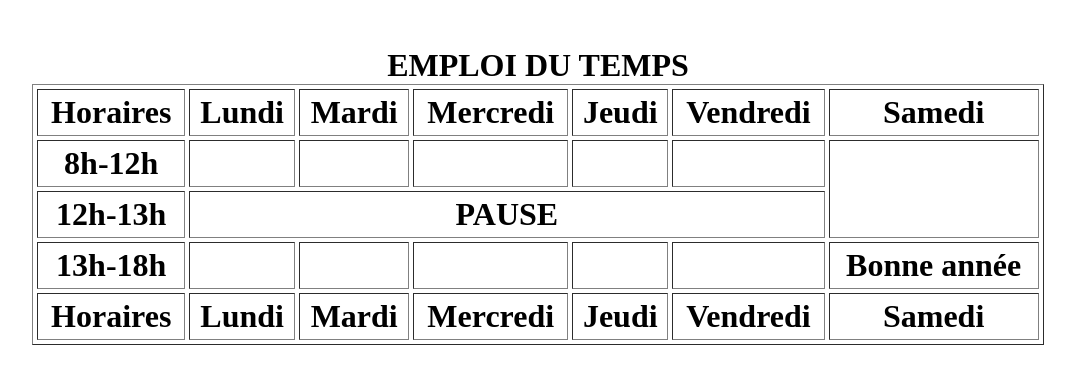
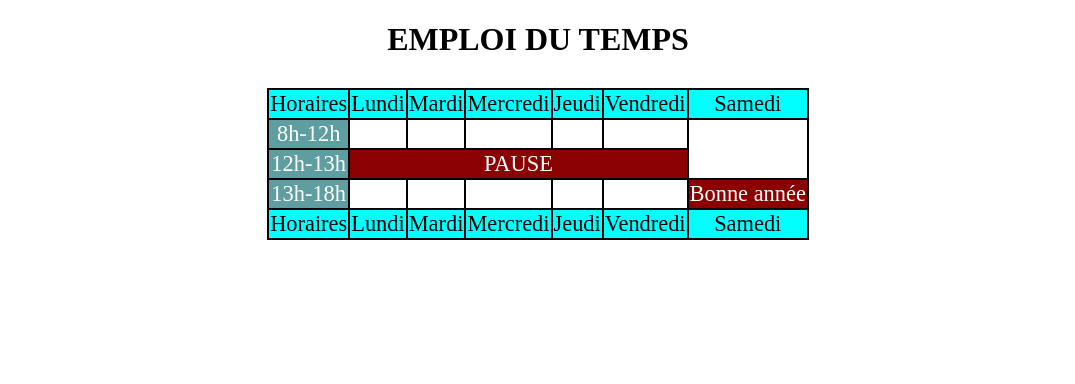
Before and after one commit to skynet-lab/Tableau-1, a plain HTML site: page index.html in a window 1280 px wide. Shown: the whole page, without its empty margins (102-1177 px from the left). Drawn offline with Linux system fonts and the light colour scheme.

Commit message:
indentation et ajout de couleur

```diff
--- a/index.html
+++ b/index.html
@@ -6,11 +6,12 @@
 		<link rel="stylesheet" href="style.css">
 	</head>
 	<body>
-	<br>
+		<main>
+			<h1>EMPLOI DU TEMPS<//h1><br>
 
-  <div>
-  	<h1>EMPLOI DU TEMPS<//h1><br>
-  	<table border=1 cellspacing=4 cellpadding=4 width=80%>
+			<table>
+				<thead>
+
 					<tr>
 					   <th>Horaires</th>
 					   <th>Lundi</th>
@@ -20,8 +21,12 @@
 					   <th>Vendredi</th>
 					   <th>Samedi</th>
 					</tr>
+				</thead>
+
+				<tbody>
+
 					<tr>
-		   <td>8h-12h</td>
+					   <td class="td">8h-12h</td>
 					   <td></td>
 					   <td></td>
 					   <td></td>
@@ -29,20 +34,26 @@
 					   <td></td>
 					   <td rowspan="2"></td>
 					</tr>
+
 					<tr>
-	       <td>12h-13h</td>
-		   <td colspan="5" align="center">PAUSE</td>
+					   <td class="td">12h-13h</td>
+					   <td colspan="5" class="pause">PAUSE</td>
 					</tr>
+
 					<tr>
-
-		   <td>13h-18h</td>
+						<td class="td">13h-18h</td>
 					   <td></td>
 					   <td></td>
 					   <td></td>
 					   <td></td>
 					   <td></td>
-		   <td>Bonne année</td>
+					   <td class="ba">Bonne année</td>
 					</tr>
+
+				</tbody>
+
+				<tfoot>
+
 					<tr>
 					   <th>Horaires</th>
 					   <th>Lundi</th>
@@ -52,7 +63,9 @@
 					   <th>Vendredi</th>
 					   <th>Samedi</th>
 					</tr>
+
+				</tfoot>
 			</table>
-</div>
+		</main>
 	</body>
 </html>
--- a/style.css
+++ b/style.css
@@ -1,8 +1,45 @@
-h1 {text-align: center;
+h1 {
+  text-align: center;
 }
+
 table {
-margin: auto;
+  margin: auto;
+  border-collapse: collapse;
+  display: inline-table;
+  margin-top: 30px;
 }
+
+table td, table th{
+  text-align :center;
+  border: 2px solid black;
+
+}
+
+th{
+  font-size: 0.7em;
+  font-weight: normal;
+}
+
 td{
-  text-align :center;
+  font-size: 0.7em;
+  font-weight: normal;
 }
+
+thead, tfoot{
+  background-color: aqua;
+
+}
+.pause{
+  background-color: darkred;
+  color: white;
+}
+
+.td{
+  background-color: cadetblue;
+  color: white;
+}
+
+.ba{
+  background-color: darkred;
+  color: white;
+}
```
Lines whose indentation alone changed are shown as unchanged.
